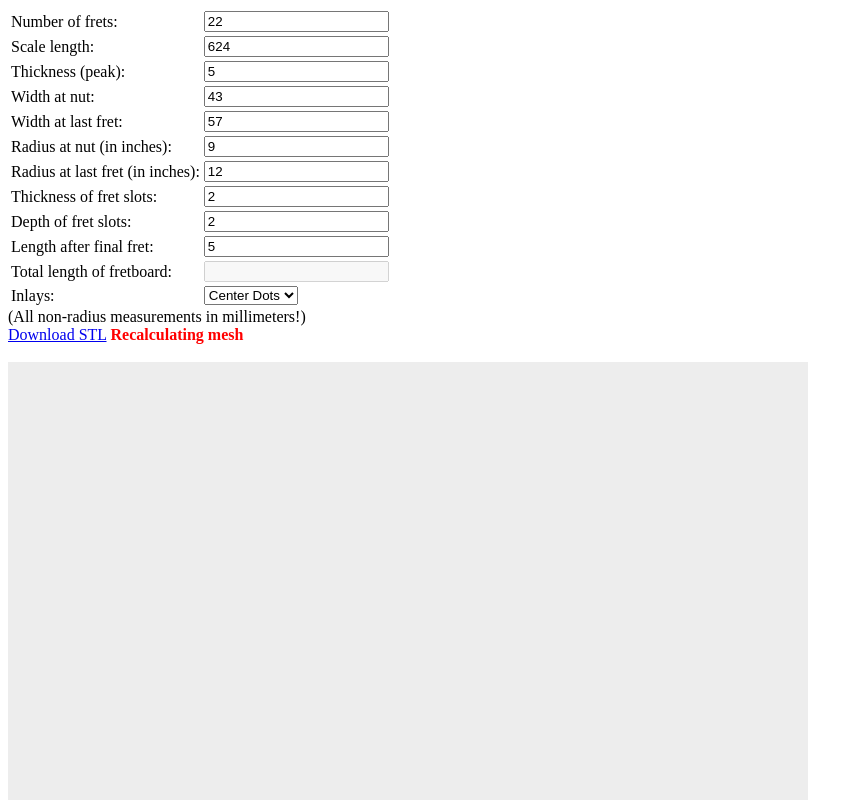
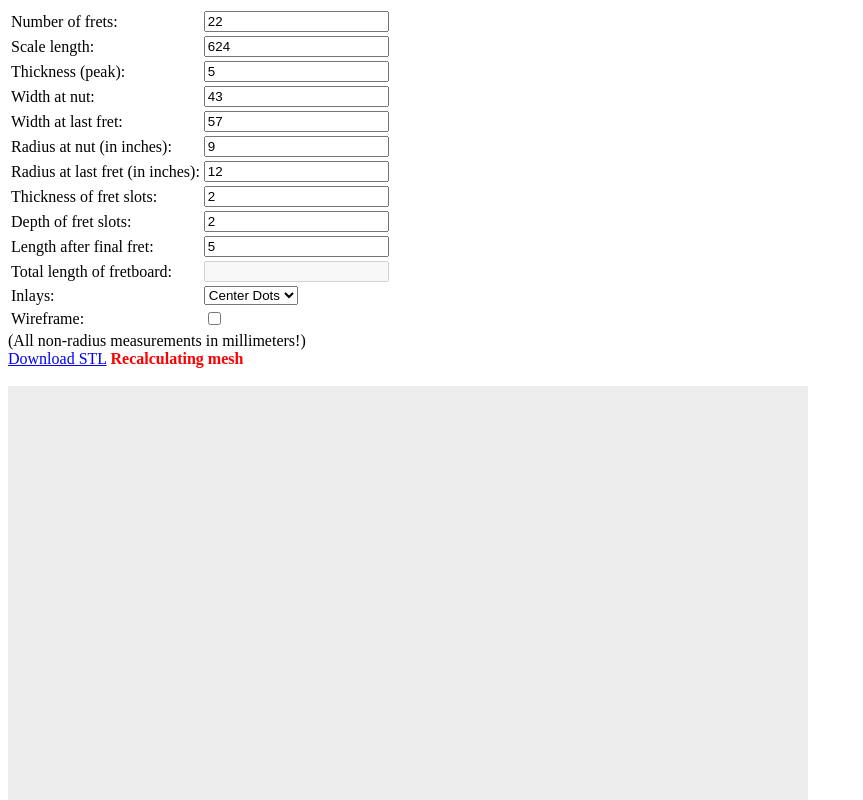
Before and after one commit to daeken/fret.js, a plain HTML site: page index.html in a window 1280 px wide. Shown: the top 800 px of the page, without its empty margins (0-863 px from the left). Drawn offline with nearby package versions, Linux system fonts and the light colour scheme.

Commit message:
Added wireframe toggle and hash defaults.

```diff
--- a/fret.js
+++ b/fret.js
@@ -1,5 +1,38 @@
 $(document).ready(function() {
+	var serialize = function(obj) {
+		var str = [];
+		for(var p in obj)
+			if (obj.hasOwnProperty(p)) {
+				str.push(encodeURIComponent(p) + "=" + encodeURIComponent(obj[p]));
+			}
+		return str.join("&");
+	};
+	var deserialize = function(pairs) {
+		var obj = {};
+		pairs = pairs.split('&');
+		for(var i in pairs) {
+			var pair = pairs[i].split('=', 2);
+			obj[pair[0]] = pair[1];
+		}
+		return obj;
+	};
+	var pmap = {
+		frets: '#frets',
+		scale_length: '#scale-length',
+		thickness: '#thickness',
+		nut_width: '#nut-width',
+		last_width: '#last-width',
+		nut_radius: '#nut-radius',
+		last_radius: '#last-radius',
+		fret_thickness: '#fret-thickness',
+		fret_depth: '#fret-depth',
+		overhang: '#overhang',
+		inlays: '#inlays'
+	};
+
+	var outstanding = 0;
 	function refresh() {
+		outstanding++;
 		var worker = new Worker('fretworker.js');
 		worker.onmessage = function(ret) {
 			var data = ret.data;
@@ -8,22 +41,27 @@ $(document).ready(function() {
 			csgo.polygons = data[1].polygons;
 			viewer.mesh = csgo.toMesh();
 			viewer.gl.ondraw();
-			$('#recalc').hide();
+			if(--outstanding == 0)
+				$('#recalc').hide();
 		};
 		$('#recalc').show();
-		worker.postMessage({
+		var data = {
 			frets: parseInt($('#frets').val()) || 22,
 			scale_length: parseFloat($('#scale-length').val()) || 624,
 			thickness: parseFloat($('#thickness').val()) || 5,
 			nut_width: parseFloat($('#nut-width').val()) || 43,
 			last_width: parseFloat($('#last-width').val()) || 57,
-			nut_radius: (parseFloat($('#nut-radius').val()) || 12) * 25.4,
-			last_radius: (parseFloat($('#last-radius').val()) || 12) * 25.4,
+			nut_radius: parseFloat($('#nut-radius').val()) || 12,
+			last_radius: parseFloat($('#last-radius').val()) || 12,
 			fret_thickness: parseFloat($('#fret-thickness').val()) || 2,
 			fret_depth: parseFloat($('#fret-depth').val()) || 2,
 			overhang: parseFloat($('#overhang').val()) || 10,
 			inlays: $('#inlays').val()
-		});
+		};
+		window.location.hash = '#' + serialize(data);
+		data.nut_radius *= 25.4;
+		data.last_radius *= 25.4;
+		worker.postMessage(data);
 	}
 
 	function zipstl(data) {
@@ -68,7 +106,26 @@ $(document).ready(function() {
 		event.preventDefault();
 	})
 
-	$('input').change(refresh);
+	$('input[type=text]').change(refresh);
 	$('select').change(refresh);
-	refresh();
+	$('#wireframe').change(function() {
+		viewer.wireframe = $('#wireframe').is(':checked');
+		viewer.gl.ondraw();
+	});
+	var first = true;
+	window.onhashchange = function() {
+		var changed = false || (first === true);
+		first = false;
+		var hash = deserialize(window.location.hash.substring(1, window.location.hash.length));
+		for(var k in pmap)
+			if(hash[k] !== undefined) {
+				if($(pmap[k]).val() != hash[k]) {
+					$(pmap[k]).val(hash[k]);
+					changed = true;
+				}
+			}
+		if(changed)
+			refresh();
+	};
+	window.onhashchange();
 })
--- a/index.html
+++ b/index.html
@@ -30,6 +30,7 @@ canvas { cursor: move; }
 			<option value="waveDot">Wave Dots</option>
 			<option value="blocks">Blocks</option>
 		</select></td></tr>
+		<tr><td>Wireframe:</td><td><input type="checkbox" id="wireframe"></td></tr>
 	</table>
 	(All non-radius measurements in millimeters!)<br>
 	<a href="#" id="stl-download">Download STL</a> <span id="recalc" style="color: red; font-weight: bold">Recalculating mesh</span><br>
--- a/viewer.js
+++ b/viewer.js
@@ -34,6 +34,7 @@ function Viewer(csg, width, height, depth) {
   var gl = GL.create();
   this.gl = gl;
   this.mesh = csg.toMesh();
+  this.wireframe = false;
 
   // Set up the viewport
   gl.canvas.width = width;
@@ -114,7 +115,8 @@ function Viewer(csg, width, height, depth) {
 
     if (Viewer.lineOverlay) gl.disable(gl.DEPTH_TEST);
     gl.enable(gl.BLEND);
-    that.blackShader.draw(that.mesh, gl.LINES);
+    if(that.wireframe)
+      that.blackShader.draw(that.mesh, gl.LINES);
     gl.disable(gl.BLEND);
     if (Viewer.lineOverlay) gl.enable(gl.DEPTH_TEST);
   };
```
